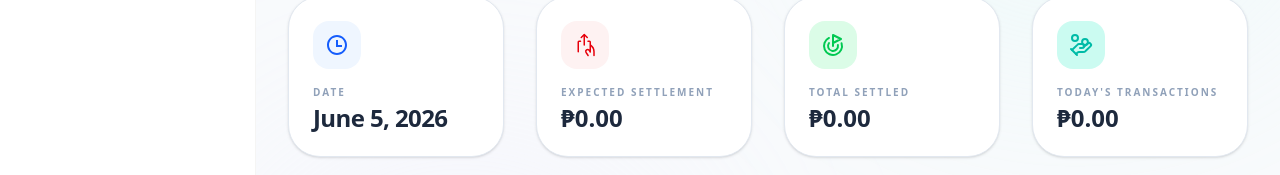
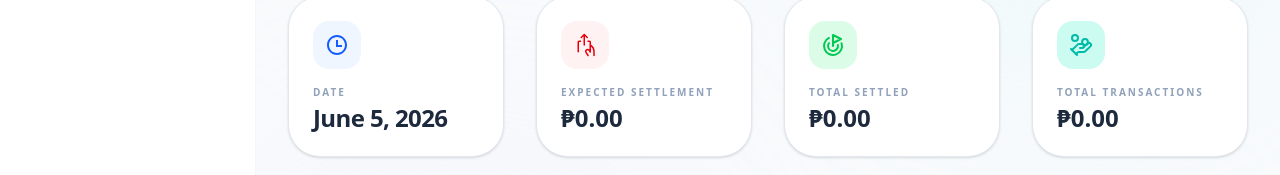
Before and after one commit to JustPayTo-Organization/PulseTech-Dashboard, a React (Vite) app: page /landing in a window 1280 px wide. Shown: the part 306-481 px from the top of the page. Built offline with nearby package versions, Linux system fonts and the light colour scheme; no server answers; sample sign-in values are in the browser's storage.

Commit message:
Total Trx is Expected + Settled

```diff
--- a/src/pages/Landing.tsx
+++ b/src/pages/Landing.tsx
@@ -205,6 +205,8 @@ const Landing = ({ clientName }: LandingProps) => {
     // }, []);
     }, [appliedFromDate, appliedToDate]);
 
+    //Total of Expected and Settled for Today's Transactions
+    const totalExpectedSettledTrx = Number(overviewData?.expected ?? 0) + Number(overviewData?.settled ?? 0);
     // Please check if need both cash in and cash out for the success transactions
     // const totalSuccessTransactions = (paymentData?.SUCCESS ?? 0) + (fundTransferData?.SUCCESS ?? 0);
 
@@ -458,13 +460,13 @@ const Landing = ({ clientName }: LandingProps) => {
                         <div className="bg-white rounded-[2rem] shadow-sm border border-slate-200 p-6 hover:border-teal-200 transition-all min-h-[156px] flex flex-col justify-between">
                             <div>
                                 <LuHandCoins className="rounded-2xl p-3 text-5xl bg-teal-100 text-teal-500 mb-4"/>
-                                <h4 className="text-slate-400 font-bold text-[10px] uppercase tracking-[0.2em] whitespace-nowrap">Today's Transactions</h4>
+                                <h4 className="text-slate-400 font-bold text-[10px] uppercase tracking-[0.2em] whitespace-nowrap">Total Transactions</h4>
                             </div>
                             <p className="text-2xl font-black mt-1 text-slate-800 leading-7">
-                                ₱{loading ? <Spinner/> : `${(overviewData?.total ?? 0).toLocaleString('en-PH', {
+                                ₱{loading ? <Spinner/> : (totalExpectedSettledTrx.toLocaleString("en-PH",{
                                     minimumFractionDigits: 2,
-                                    maximumFractionDigits: 2
-                                })}`}
+                                    maximumFractionDigits: 2,
+                                }))}
                             </p>
                         </div>
                     </div>
```
